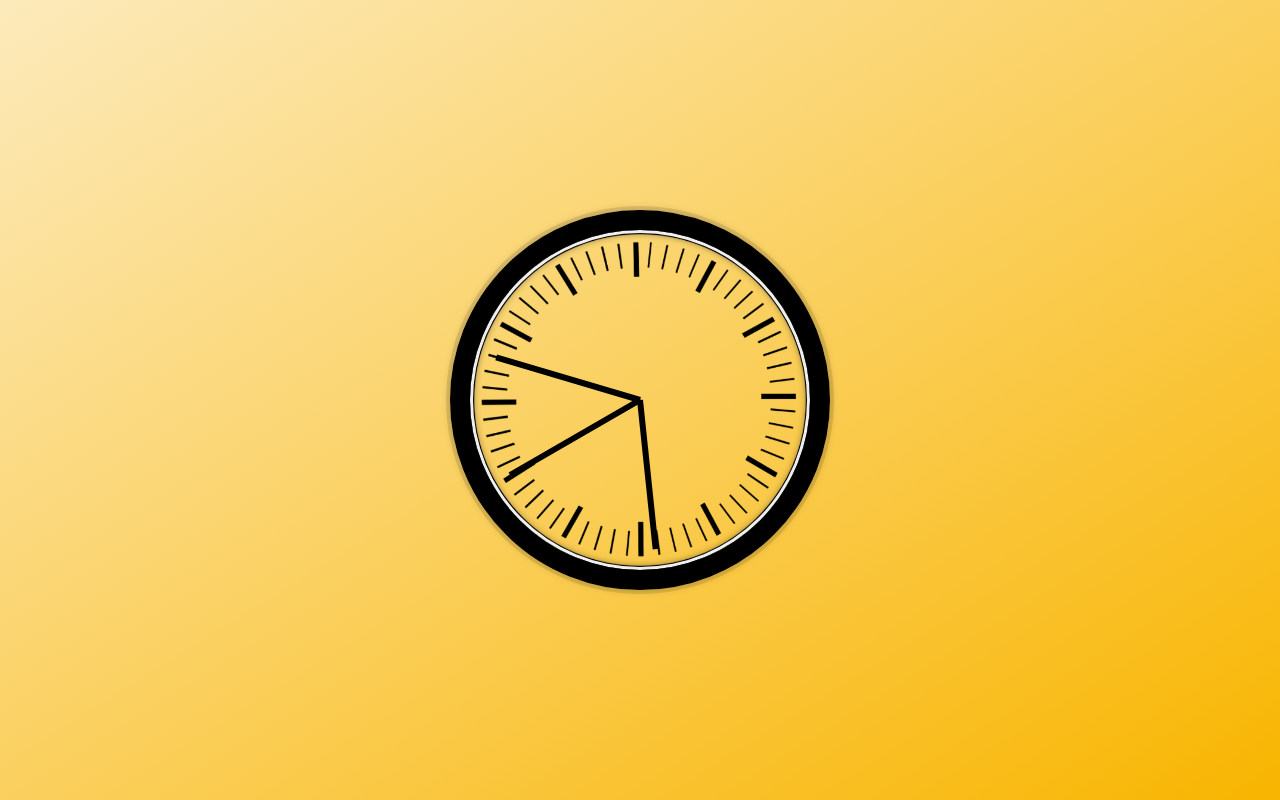
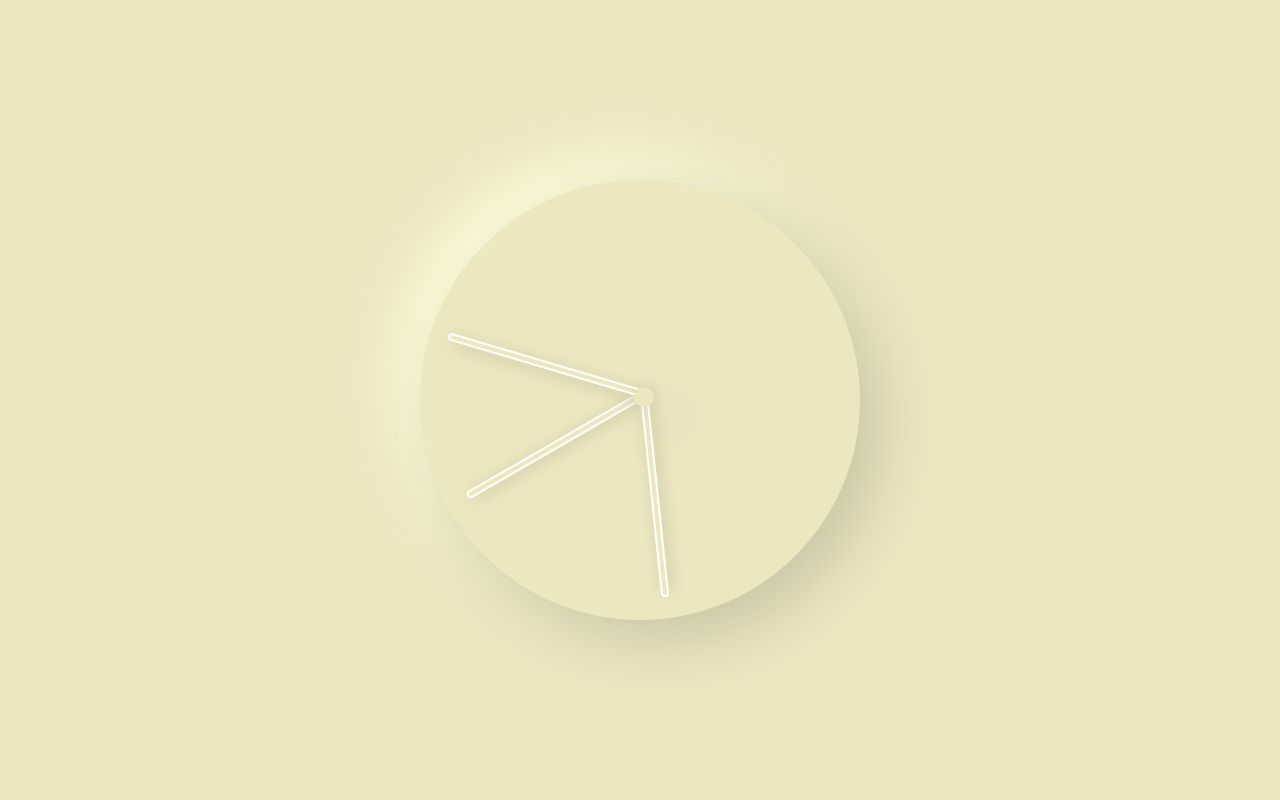
Before and after one commit to SashaH62/js_css_clock_30_day_javascript_challenge, a plain HTML site: page index.html in a window 1280 px wide. Drawn offline with Linux system fonts and the light colour scheme.

Commit message:
Add css for Neumorphic styling to clock

```diff
--- a/index.html
+++ b/index.html
@@ -8,6 +8,7 @@
   </head>
   <body>
     <div class="clock">
+      <div class="center"></div>
       <div class="clock-face">
         <div class="hand hour-hand"></div>
         <div class="hand min-hand"></div>
--- a/style.css
+++ b/style.css
@@ -1,5 +1,5 @@
 html {
-  background: linear-gradient(to bottom right, #fceabb, #f8b500);
+  background: #ede7c0;
   background-size: cover;
   font-family: "helvetica neue";
   text-align: center;
@@ -16,34 +16,45 @@ body {
 }
 
 .clock {
-  width: 30rem;
-  height: 30rem;
-  border: 20px solid #000;
+  width: 40rem;
+  height: 40rem;
   border-radius: 50%;
+  background: #ede7c0;
+  box-shadow: 20px 20px 60px #c9c4a3, -20px -20px 60px #ffffdd;
   margin: 50px auto;
   position: relative;
   padding: 2rem;
-  box-shadow: 0 0 0 4px rgba(0, 0, 0, 0.1), inset 0 0 0 3px #efefef,
-    inset 0 0 10px black, 0 0 10px rgba(0, 0, 0, 0.2);
-  background: url(./images/watch-face.png);
-  background-size: contain;
+}
+
+.center {
+  width: 2rem;
+  height: 2rem;
+  background: #ede7c0;
+  box-shadow: 20px 20px 60px #c9c4a3;
+  border-radius: 50%;
+  position: absolute;
+  top: 47%;
+  left: 48.7%;
+  z-index: 1;
 }
 
 .clock-face {
   position: relative;
   width: 100%;
   height: 100%;
-  transform: translateY(-3px); /* account for the height of the clock hands */
+  transform: translateY(-10px); /* account for the height of the clock hands */
 }
 
 .hand {
   width: 50%;
-  height: 6px;
-  background: #000;
+  height: 4px;
+  border: 2px solid #fff;
   position: absolute;
   top: 50%;
+  border-radius: 5px;
   transform-origin: 100%;
   transform: rotate(90deg);
   transition: 0.3s all ease;
   transition-timing-function: cubic-bezier(0.62, 0.13, 0, 2.13);
+  box-shadow: 5px 3px 15px #c9c4a3;
 }
```
